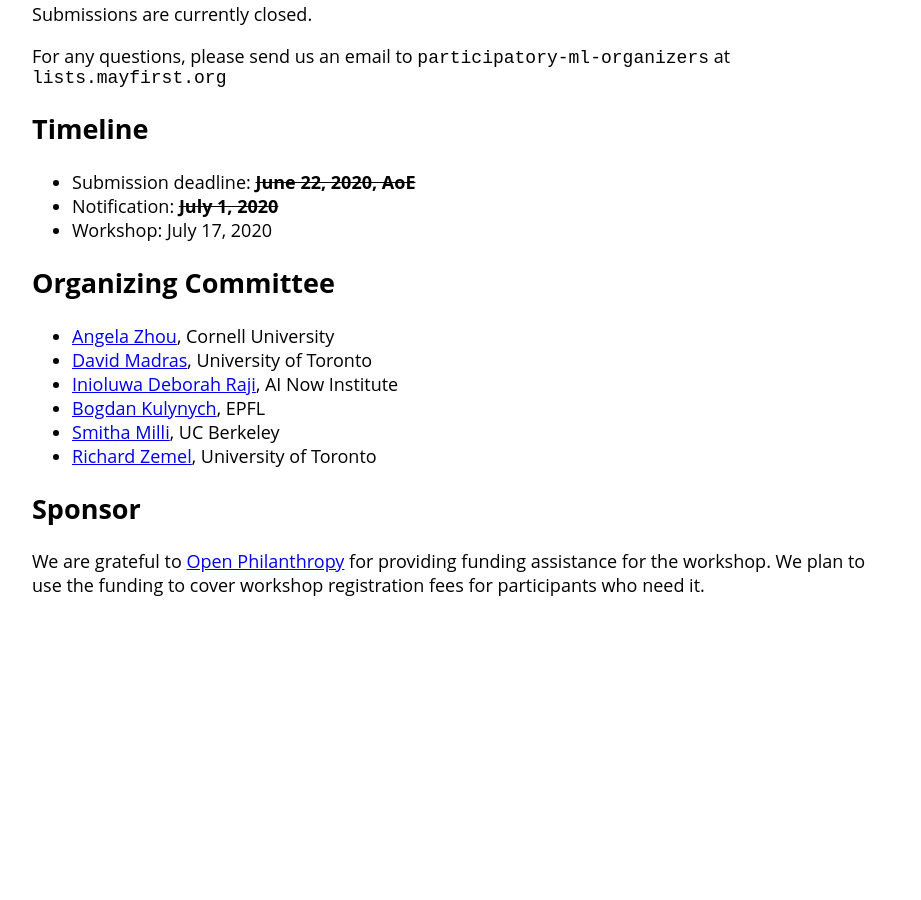
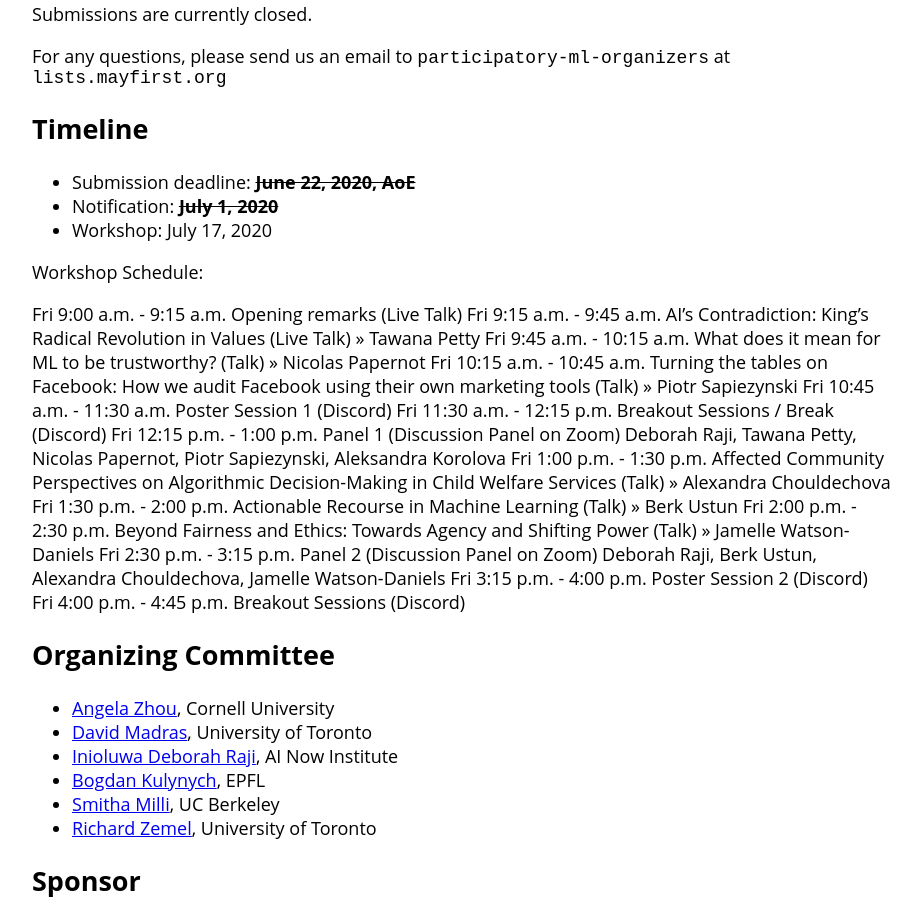
Before and after one commit to participatoryml/participatoryml.github.io, a Jekyll site: the page built from index.md, in a window 1280 px wide and 900 px high, scrolled down 7264 px. Shown: the whole window, without its empty margins (178-1099 px from the left). Built offline with Jekyll 4.4.1, drawn with Linux system fonts in a browser that asks for light colours; nearby versions of some CDN libraries; before the commit the page ends 7879 px from its top, so only the background shows below that.

Commit message:
update with schedule

```diff
--- a/index.md
+++ b/index.md
@@ -178,11 +178,35 @@ Submissions are currently closed.
 
 For any questions, please send us an email to `participatory-ml-organizers` at `lists.mayfirst.org`
 
+
+
 ## Timeline
 
 * Submission deadline: ~~**June 22, 2020, AoE**~~
 * Notification: ~~**July 1, 2020**~~
 * Workshop: July 17, 2020
+
+Workshop Schedule:
+
+Fri 9:00 a.m. - 9:15 a.m. Opening remarks (Live Talk)
+Fri 9:15 a.m. - 9:45 a.m.
+AI’s Contradiction: King’s Radical Revolution in Values (Live Talk) »
+Tawana Petty
+Fri 9:45 a.m. - 10:15 a.m. What does it mean for ML to be trustworthy? (Talk) »
+Nicolas Papernot
+Fri 10:15 a.m. - 10:45 a.m. Turning the tables on Facebook: How we audit Facebook using their own marketing tools (Talk) »
+Piotr Sapiezynski
+Fri 10:45 a.m. - 11:30 a.m. Poster Session 1 (Discord)
+Fri 11:30 a.m. - 12:15 p.m. Breakout Sessions / Break (Discord)
+Fri 12:15 p.m. - 1:00 p.m. Panel 1 (Discussion Panel on Zoom) Deborah Raji, Tawana Petty, Nicolas Papernot, Piotr Sapiezynski, Aleksandra Korolova
+Fri 1:00 p.m. - 1:30 p.m. Affected Community Perspectives on Algorithmic Decision-Making in Child Welfare Services (Talk) » Alexandra Chouldechova
+Fri 1:30 p.m. - 2:00 p.m. Actionable Recourse in Machine Learning (Talk) » Berk Ustun
+Fri 2:00 p.m. - 2:30 p.m. Beyond Fairness and Ethics: Towards Agency and Shifting Power (Talk) »
+Jamelle Watson-Daniels
+Fri 2:30 p.m. - 3:15 p.m. Panel 2 (Discussion Panel on Zoom)
+Deborah Raji, Berk Ustun, Alexandra Chouldechova, Jamelle Watson-Daniels
+Fri 3:15 p.m. - 4:00 p.m. Poster Session 2 (Discord)
+Fri 4:00 p.m. - 4:45 p.m. Breakout Sessions (Discord)
 
 ## Organizing Committee
 * [Angela Zhou](https://people.orie.cornell.edu/az434/), Cornell University
```
